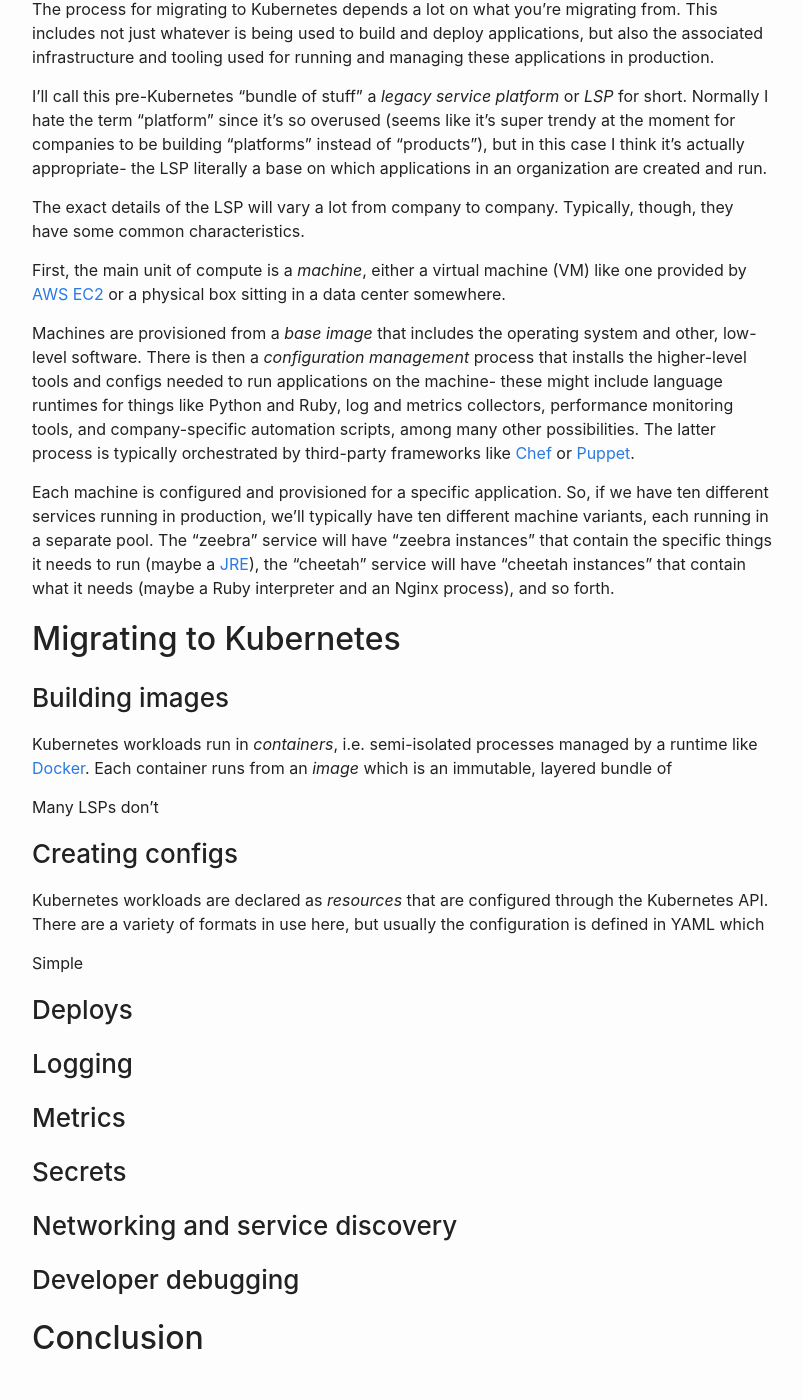
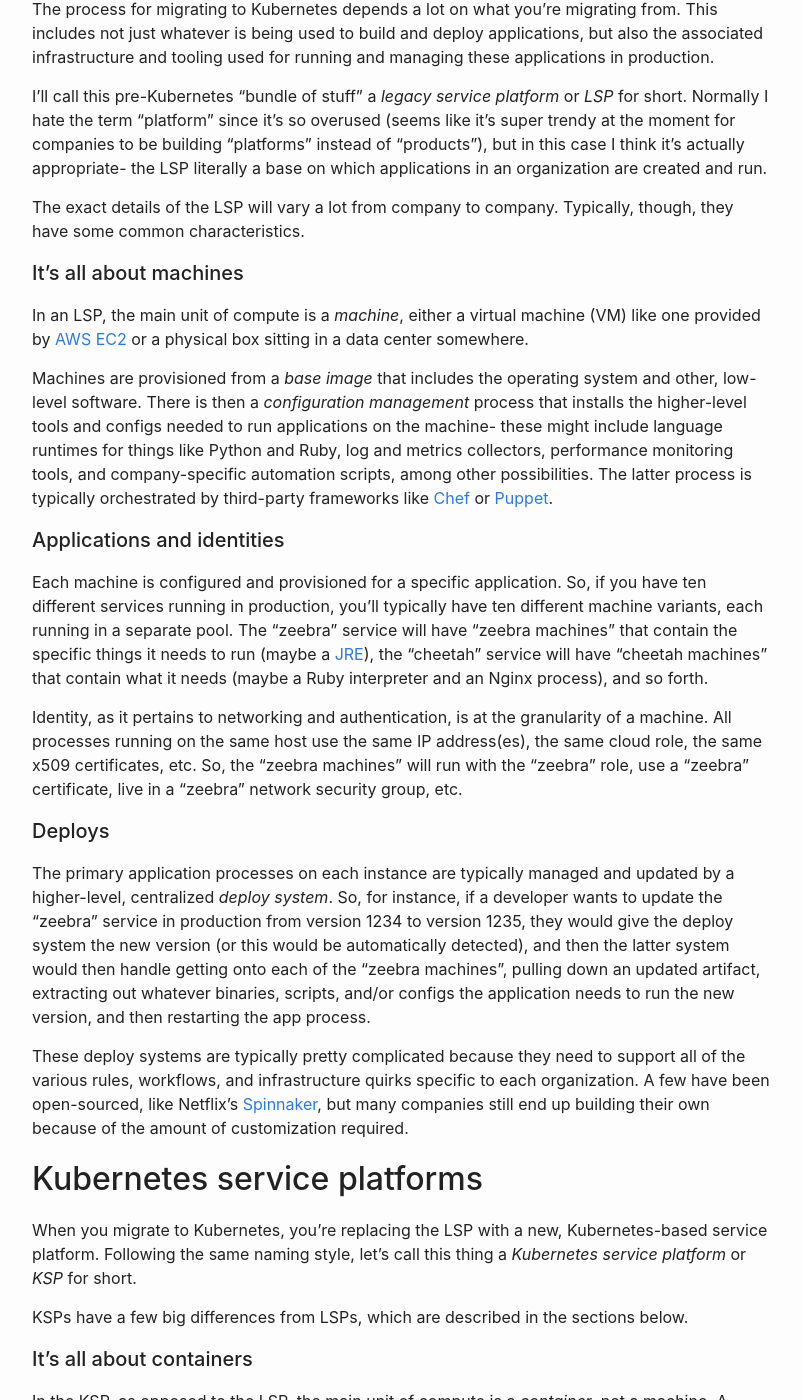
Before and after one commit to yolken/yolken-blog, a Jekyll site: the page built from site/_posts/2021-04-05-migrating-to-kubernetes-is-hard.md, in a window 1280 px wide and 1400 px high, scrolled down 1076 px. Shown: the whole window, without its empty margins (238-1041 px from the left). Built offline with Jekyll 4.4.1, drawn with Linux system fonts in a browser that asks for light colours; some of the changed text lies outside the part shown.

Commit message:
Keep iterating on Kubernetes post

```diff
--- a/site/_posts/2021-02-14-migrating-to-kubernetes-is-hard.md
+++ b/site/_posts/2021-04-05-migrating-to-kubernetes-is-hard.md
@@ -64,7 +64,9 @@ organization are created and run.
 The exact details of the LSP will vary a lot from company to company. Typically, though,
 they have some common characteristics.
 
-First, the main unit of compute is a *machine*, either a virtual machine (VM) like
+#### It's all about machines
+
+In an LSP, the main unit of compute is a *machine*, either a virtual machine (VM) like
 one provided by [AWS EC2](https://aws.amazon.com/ec2) or a physical box sitting in a data
 center somewhere.
 
@@ -72,19 +74,108 @@ Machines are provisioned from a *base image* that includes the operating system
 low-level software. There is then a *configuration management* process that installs the
 higher-level tools and configs needed to run applications on the machine- these might include
 language runtimes for things like Python and Ruby, log and metrics collectors, performance
-monitoring tools, and company-specific automation scripts, among many other possibilities. The
+monitoring tools, and company-specific automation scripts, among other possibilities. The
 latter process is typically orchestrated by third-party frameworks like
 [Chef](https://www.chef.io) or [Puppet](https://puppet.com/).
 
-Each machine is configured and provisioned for a specific application. So, if we have ten different
-services running in production, we'll typically have ten different machine variants, each
-running in a separate pool. The "zeebra" service will have "zeebra instances" that contain
+#### Applications and identities
+
+Each machine is configured and provisioned for a specific application. So, if you have ten different
+services running in production, you'll typically have ten different machine variants, each
+running in a separate pool. The "zeebra" service will have "zeebra machines" that contain
 the specific things it needs to run (maybe a
 [JRE](https://www.infoworld.com/article/3304858/what-is-the-jre-introduction-to-the-java-runtime-environment.html)),
-the "cheetah" service will have "cheetah instances" that contain what it needs (maybe a Ruby
+the "cheetah" service will have "cheetah machines" that contain what it needs (maybe a Ruby
 interpreter and an Nginx process), and so forth.
 
+Identity, as it pertains to networking and authentication, is at the granularity of a
+machine. All processes running on the same host use the same IP address(es), the same cloud role,
+the same x509 certificates, etc. So, the "zeebra machines" will run with the "zeebra" role,
+use a "zeebra" certificate, live in a "zeebra" network security group, etc.
 
+#### Deploys
+
+The primary application processes on each instance are typically managed and updated by a
+higher-level, centralized *deploy system*. So, for instance, if a developer wants to update the
+"zeebra" service in production from version 1234 to version 1235, they would give the deploy system
+the new version (or this would be automatically detected), and then the latter system would then
+handle getting onto each of the "zeebra machines", pulling down an updated artifact, extracting out
+whatever binaries, scripts, and/or configs the application needs to run the new version, and then
+restarting the app process.
+
+These deploy systems are typically pretty complicated because they need to support all of the
+various rules, workflows, and infrastructure quirks specific to each organization. A few have been
+open-sourced, like Netflix's [Spinnaker](https://spinnaker.io/), but many companies still end
+up building their own because of the amount of customization required.
+
+
+## Kubernetes service platforms
+
+When you migrate to Kubernetes, you're replacing the LSP with a new, Kubernetes-based service
+platform. Following the same naming style, let's call this thing a *Kubernetes service platform*
+or *KSP* for short.
+
+KSPs have a few big differences from LSPs, which are described in the sections below.
+
+#### It's all about containers
+
+In the KSP, as opposed to the LSP, the main unit of compute is a *container*, not a machine.
+A container is, at a high level, just a semi-isolated process. A container runs from an *image*,
+which is effectively a layered, read-only bundle that contains the binaries, tools, configs, etc.
+needed to set up the environment in which the container runs.
+
+Containers run in machines, so you still need to provision them, but configuration for these
+machines can be simpler and more generic. The main requirement is to install
+a container runtime such as [Docker](https://www.docker.com/). Once you have this runtime, you can
+then use it to run containers for your applications and helper services (logs, metrics, networking,
+etc.). You can still use Chef or Puppet if you want to, but these are less important because
+much of the heavy lifting is now done in the higher-level container and orchestration layers.
+
+#### Applications and identities
+
+In a container-based service platform,
+
+The "zeebra" service can still have its own, service-specific instances, but this is less necessary
+than before because many of the service-specific components can be baked into the service image
+as opposed to being installed on the instances on which the container runs.
+
+
+
+#### Orchestration via Kubernetes
+
+Containers by themselves are fairly low-level and specific to an individual machine. Kubernetes
+adds yet another level of abstraction on top of containers that *orchestrates* changes across
+containers in a *cluster* of machines. With Kubernetes
+
+
+## Why migrating is hard
+
+### You're migrating a platform, not a system
+
+The main reason that migrating to Kubernetes is hard is that it's not
+
+### Identity is at a different granularity
+
+
+
+### Configuration is complex
+
+
+
+## Conclusion
+
+
+
+<!---
+
+#### Observability and debugging
+
+The exact details of how services are observed and debugged in an LSP varies a lot from
+company to company. Typically, however, the configuration management system (e.g., Chef or
+Puppet) is used to provision machine-wide daemons that handle things like logs, metrics,
+and performance monitoring. Application and system logs, for instance, might be scraped by
+a system like [Beats](https://www.elastic.co/beats/), and metrics might be collected
+and forwarded from something like the [Datadog agent](https://docs.datadoghq.com/agent/).
 
 ## Migrating to Kubernetes
 
```
Also changed, not shown: other parts of site/_posts/2021-04-05-migrating-to-kubernetes-is-hard.md (+1 -2 lines).
